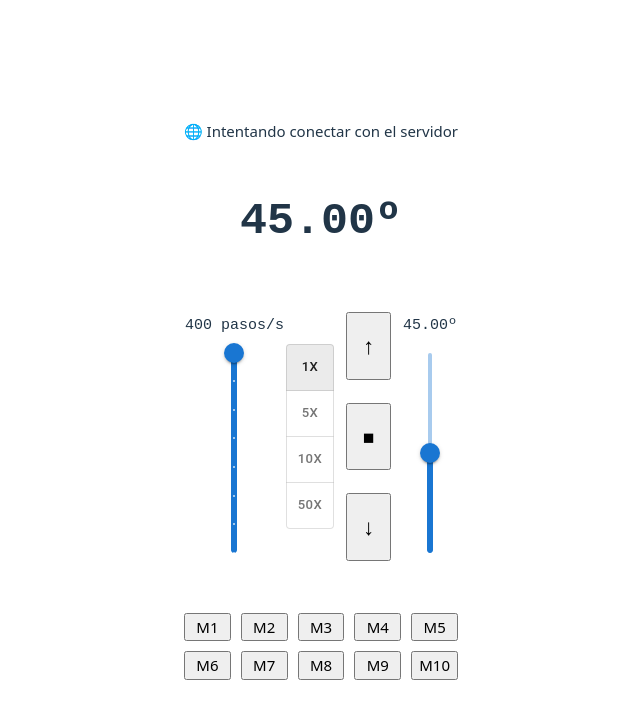
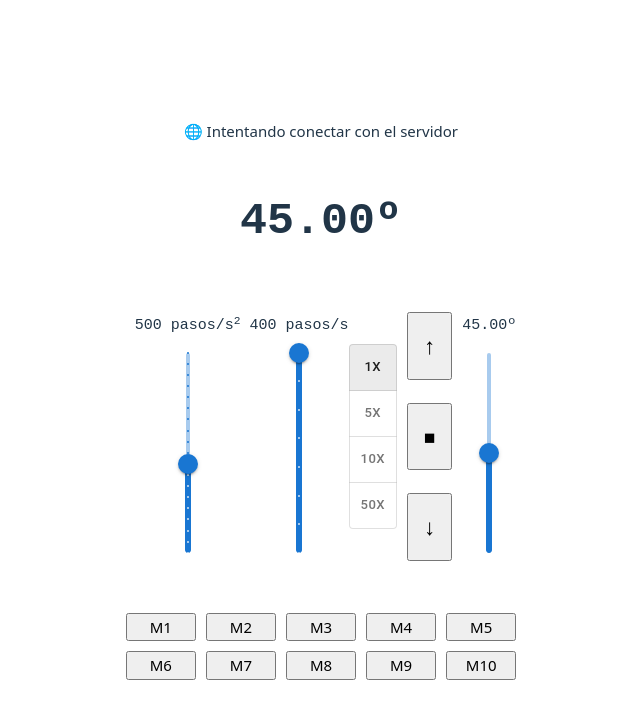
Before and after one commit to fjmz-UPV/controlGiroAntena, a React (Vite) app in the folder controlCondensador/def/react/capcon/: page / in a window 1280 px wide. Shown: the top 718 px of the page, without its empty margins (319-959 px from the left). Built offline with nearby package versions, Linux system fonts and the light colour scheme; no server answers.

Commit message:
intermedio...

```diff
--- a/controlCondensador/def/react/capcon/src/App.jsx
+++ b/controlCondensador/def/react/capcon/src/App.jsx
@@ -28,10 +28,11 @@ function App() {
 
   const [xPasos, setXPasos] = useState(1);
   const [velocidad, setVelocidad] = useState(400);
+  const [aceleracion, setAceleracion] = useState(500);
+
   const [posicionDeseada, setPosicionDeseada] = useState(45);
   const [posicion, setPosicion] = useState(45);
 
-  const aceleracion = 100;
 
   let conexion = false;
 
@@ -131,6 +132,8 @@ function App() {
       <Control
         velocidad={velocidad}
         setVelocidad={setVelocidad}
+        aceleracion={aceleracion}
+        setAceleracion={setAceleracion}
         xPasos={xPasos}
         setXPasos={setXPasos}
         posicionDeseada={posicionDeseada}
--- a/controlCondensador/def/react/capcon/src/Control.jsx
+++ b/controlCondensador/def/react/capcon/src/Control.jsx
@@ -9,6 +9,8 @@ import { useEffect } from "react";
 export default function Control({
   velocidad,
   setVelocidad,
+  aceleracion,
+  setAceleracion,
   xPasos,
   setXPasos,
   posicionDeseada,
@@ -31,6 +33,33 @@ export default function Control({
         marginBottom: "20px",
       }}
     >
+      <div
+        className="control"
+        style={{
+          display: "flex",
+          flexDirection: "column",
+          alignItems: "center",
+          justifyContent: "center",
+          marginBottom: "20px",
+        }}
+      >
+        <div>
+          <pre>{String(aceleracion).padStart(4, "\u00A0")} pasos/s<sup>2</sup> </pre>
+        </div>
+
+        <Slider
+          value={aceleracion}
+          onChange={(event) => setAceleracion(event.target.value)}
+          orientation="vertical"
+          style={{ height: "200px" }}
+          min={100}
+          marks
+          max={1000}
+          step={50}
+          valueLabelDisplay="auto"
+        />
+      </div>
+
       <div
         className="control"
         style={{
```
Also changed, not shown: 2 other files (tests, documents, lock files or other folders).
